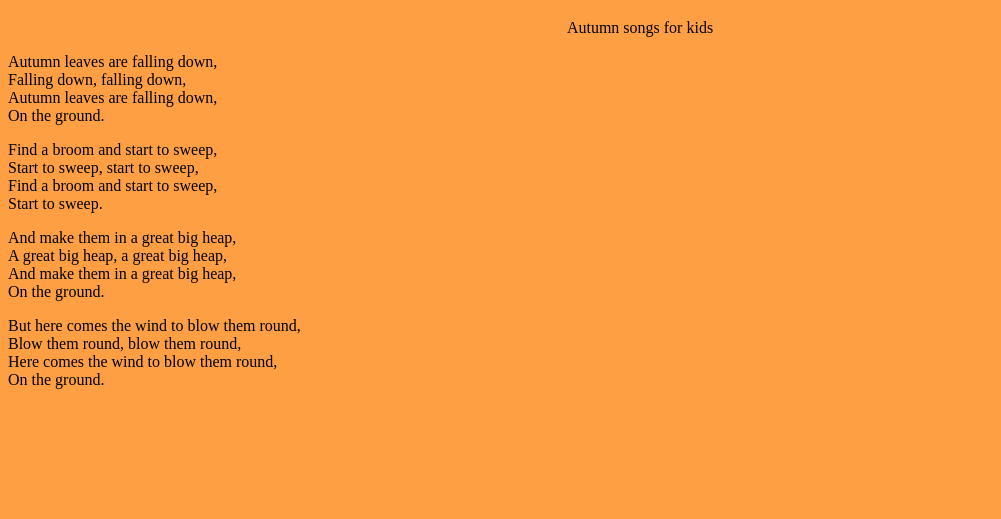
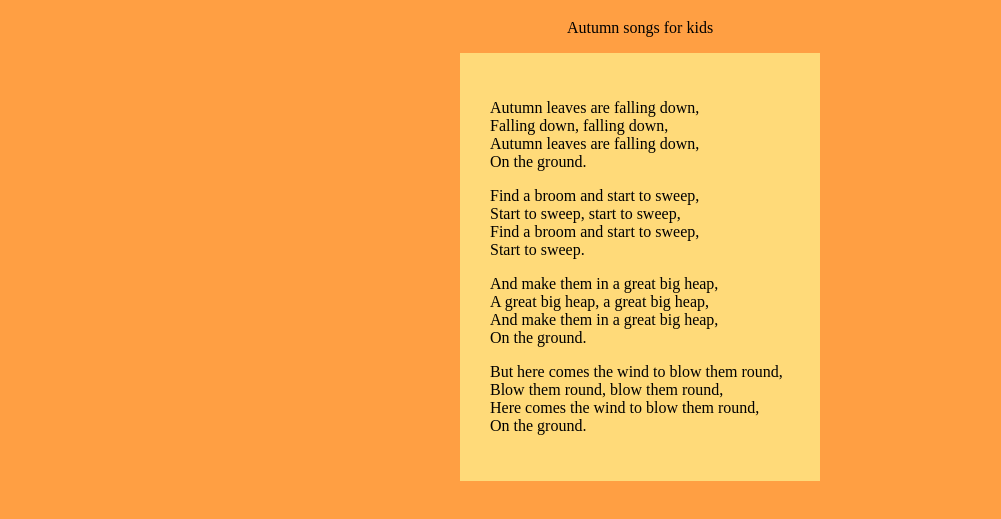
Before and after one commit to majeranek85/zad-4.4, a plain HTML site: page index.html in a window 1280 px wide. Shown: the part 61-580 px from the top of the page, without its empty margins (0-1001 px from the left). Drawn offline with Linux system fonts and the light colour scheme.

Commit message:
Add style for lyric section

```diff
--- a/css/style.css
+++ b/css/style.css
@@ -9,3 +9,10 @@ header {
 h1 {
   text-transform: uppercase;
 }
+
+.lyric {
+  padding: 30px;
+  width: 300px;
+  margin: 0 auto;
+  background: #ffda79;
+}
```
